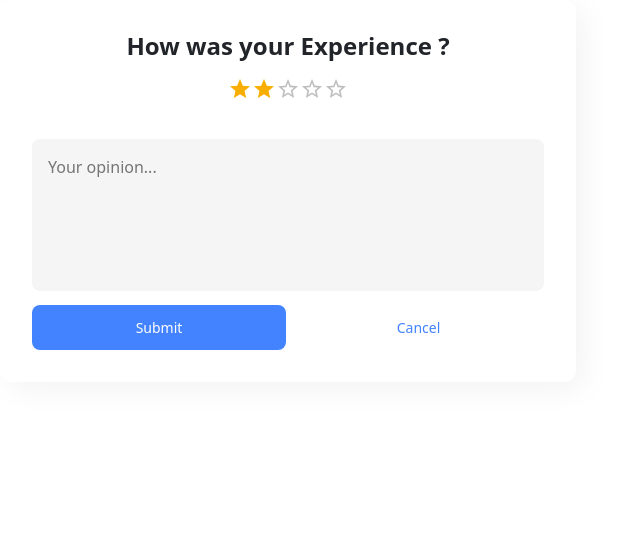
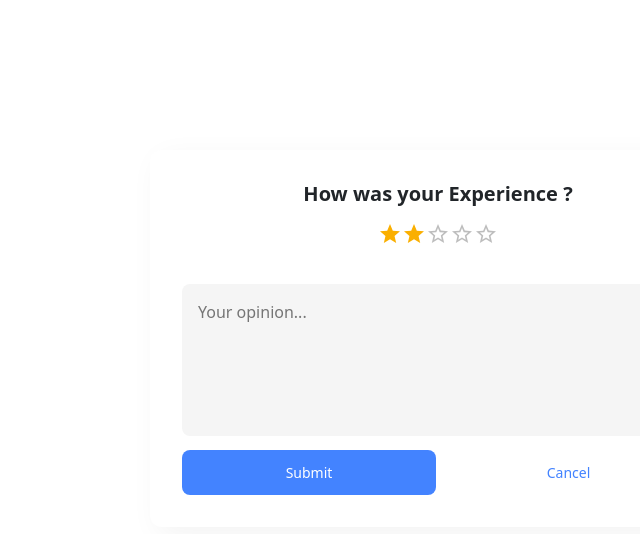
Before and after one commit to MalinduDelpitiya55/NalandaSkillHub, a React (Vite) app in the folder frontend/: page /rating in a window 1280 px wide. Shown: the top 534 px of the page, without its empty margins (0-640 px from the left). Built offline with nearby package versions, Linux system fonts and the light colour scheme.

Commit message:
rating new

```diff
--- a/frontend/src/components/ratings.jsx
+++ b/frontend/src/components/ratings.jsx
@@ -14,15 +14,17 @@ const RatingComponent = () => {
       background: '#FFF',
       padding: '2rem',
       maxWidth: '576px',
-      width: '100%',
+      width: '90%',
       borderRadius: '0.75rem',
       boxShadow: '8px 8px 30px rgba(0, 0, 0, .05)',
       textAlign: 'center',
+      marginLeft:'150px',
+      marginTop:'150px'
     }}
   >
-    <h4 style={{ fontSize: '1.5rem', fontWeight: 600, marginBottom: '1rem' }}>
+    <h5 style={{ fontSize: '1.25rem', fontWeight: 600, marginBottom: '1rem' }}>
       How was your Experience ?
-    </h4>
+    </h5>
     <form action="#">
 
     <Rating
```
